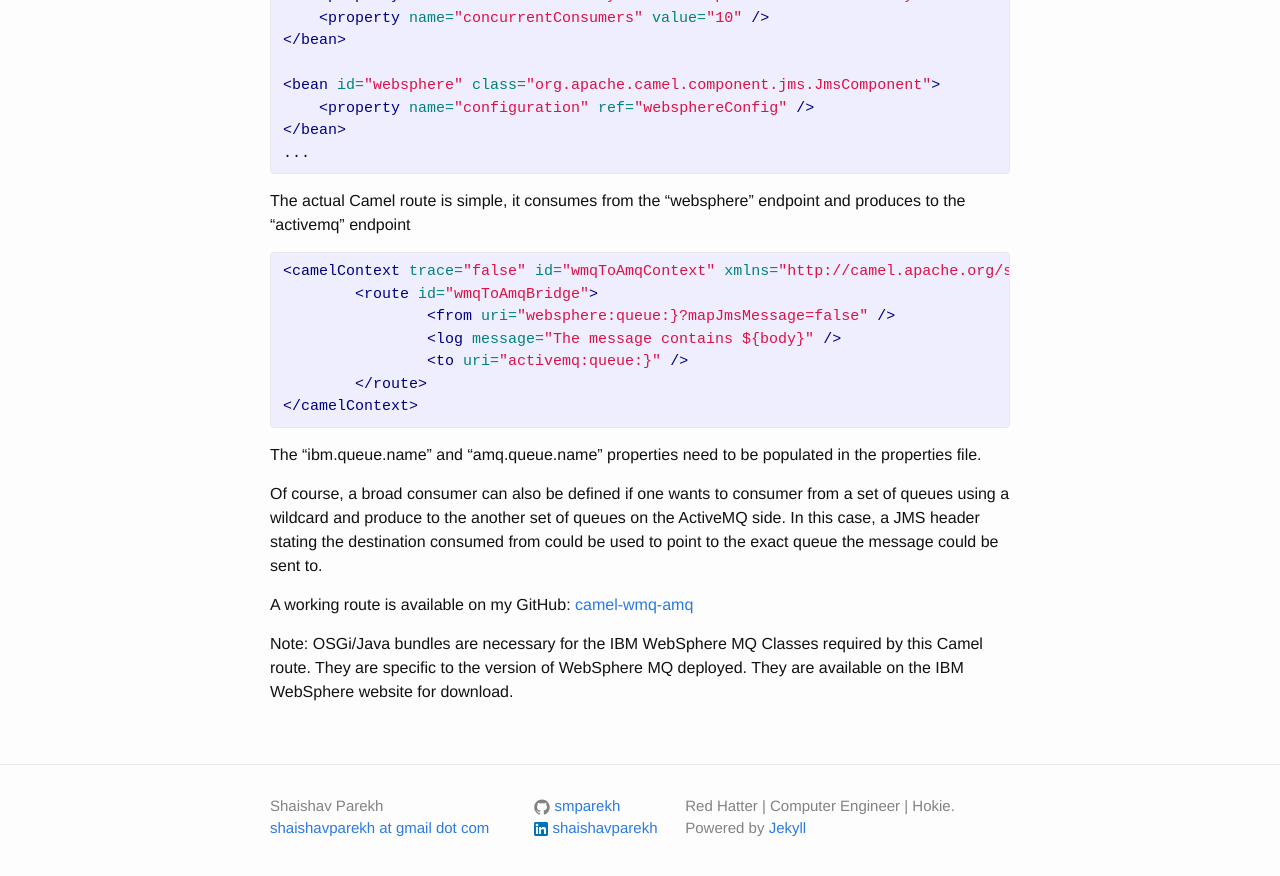
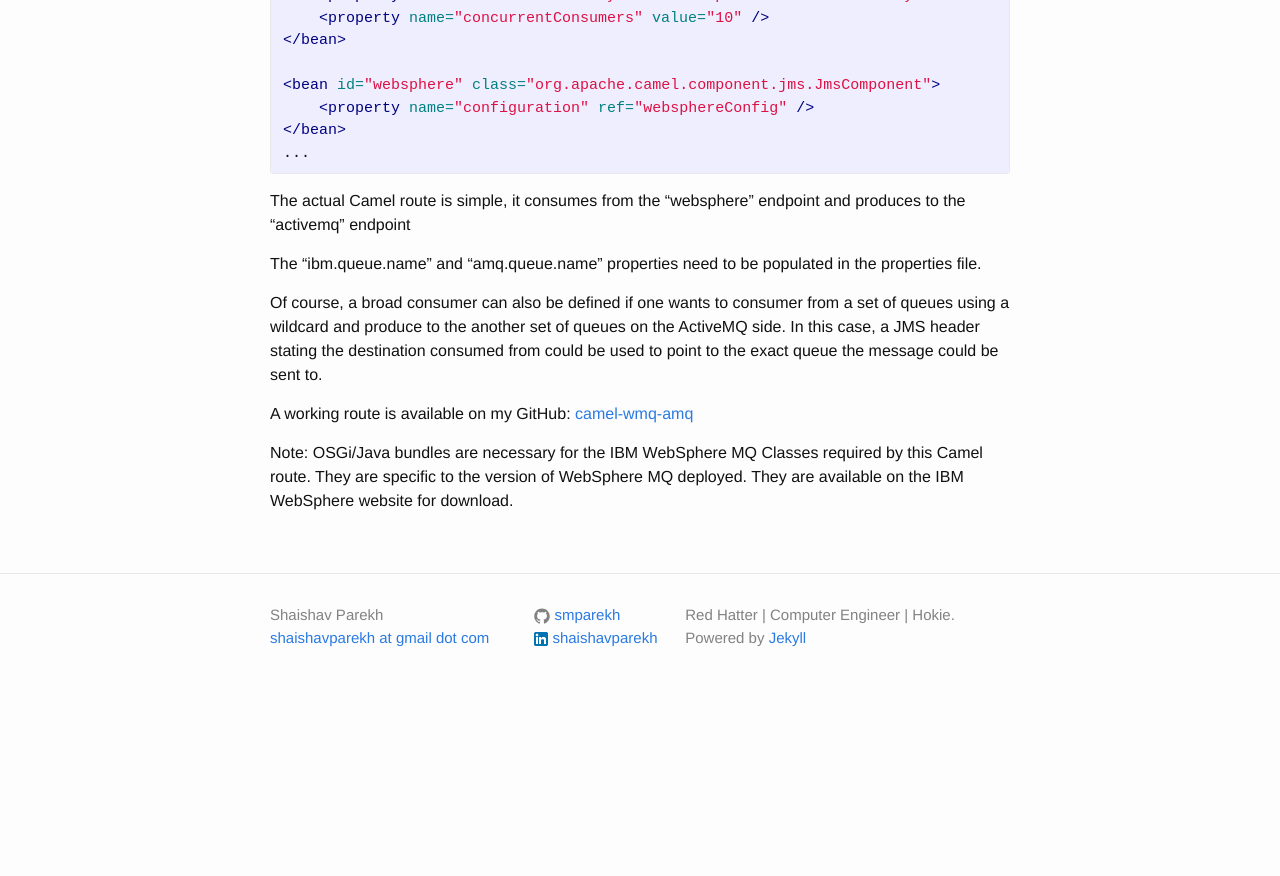
Before and after one commit to smparekh/smparekh.github.io, a Jekyll site: the page built from _posts/2016-01-30-wmq-to-amq-bridge.markdown, in a window 1280 px wide and 900 px high, scrolled down 1118 px. Shown: the top 876 px of the window. Built offline with Jekyll 4.4.1, drawn with Linux system fonts in a browser that asks for light colours; after the commit the page ends 1827 px from its top, so only the background shows below that.

Commit message:
Fixed syntax

```diff
--- a/_posts/2016-01-30-wmq-to-amq-bridge.markdown
+++ b/_posts/2016-01-30-wmq-to-amq-bridge.markdown
@@ -54,15 +54,15 @@
 {% endhighlight %}
 
 The actual Camel route is simple, it consumes from the "websphere" endpoint and produces to the "activemq" endpoint
-{% highlight xml %}
+{% raw %}
 <camelContext trace="false" id="wmqToAmqContext" xmlns="http://camel.apache.org/schema/blueprint">
 	<route id="wmqToAmqBridge">
-		<from uri="websphere:queue:{{{ibm.queue.name}}}?mapJmsMessage=false" />
+		<from uri="websphere:queue:{ibm.queue.name}?mapJmsMessage=false" />
 		<log message="The message contains ${body}" />
-		<to uri="activemq:queue:{{{amq.queue.name}}}" />
+		<to uri="activemq:queue:{amq.queue.name}" />
 	</route>
 </camelContext>
-{% endhighlight %}
+{% endraw %}
 
 The "ibm.queue.name" and "amq.queue.name" properties need to be populated in the properties file.
 
```
